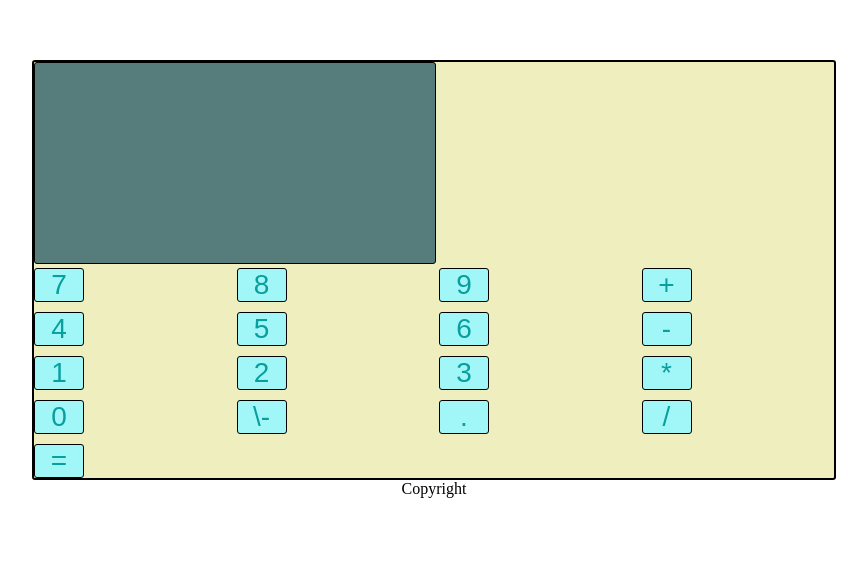
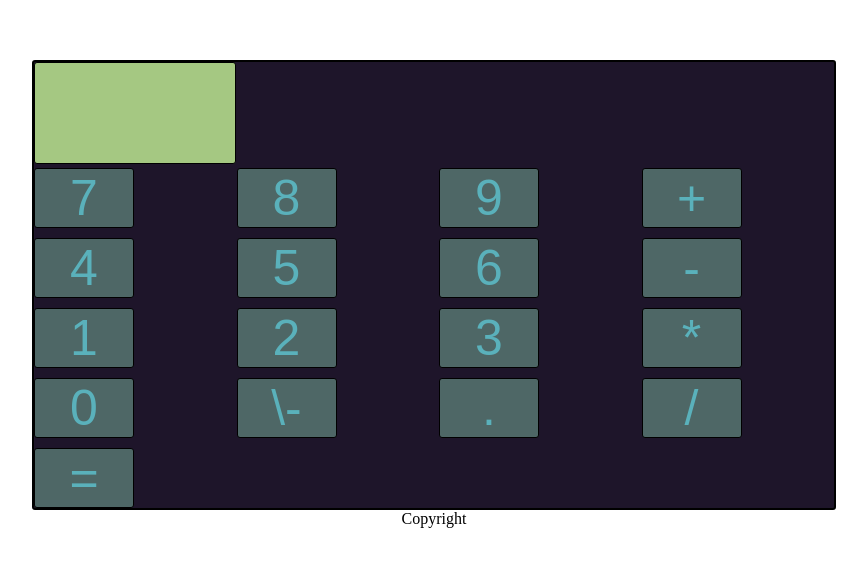
Before and after one commit to SanDieg0/calculator, a plain HTML site: page index.html in a window 1280 px wide. Shown: the part 40-606 px from the top of the page, without its empty margins (206-1073 px from the left). Drawn offline with Linux system fonts and the light colour scheme.

Commit message:
some changes

```diff
--- a/styles.css
+++ b/styles.css
@@ -25,7 +25,7 @@ footer{
 main .calculatorContainer{
     max-width: 800px;
     height: 100%;
-    background-color: rgb(238, 238, 190);
+    background-color: #1E152A;
     border: 2px solid black;
     border-radius: 3px;
     display: flex;
@@ -38,10 +38,12 @@ main .screenContainer{
 }
 main .screenContainer canvas{
     max-width: 800px;
-    height: 200px;
+    height: 100px;
     border: 1px solid black;
-    background-color: rgb(86, 124, 124);
+    background-color: #A5C882;
     border-radius: 3px;
+    color: #F7DD72;
+    margin: 0 auto;
 }
 
 main .buttonsContainer{
@@ -54,13 +56,13 @@ main .buttonsContainer{
     justify-content: center;
 }
 main .buttonsContainer button{
-    max-width: 50px;
-    max-height: 50px;
+    max-width: 100px;
+    max-height: 100px;
     border: 1px solid black;
-    background-color: rgb(161, 247, 247);
-    color: rgb(10, 158, 158);
+    background-color: #4E6766;
+    color: #5AB1BB;
     border-radius: 3px;
-    font-size: 28px;
+    font-size: 50px;
     text-align: center;
 
 }
```
